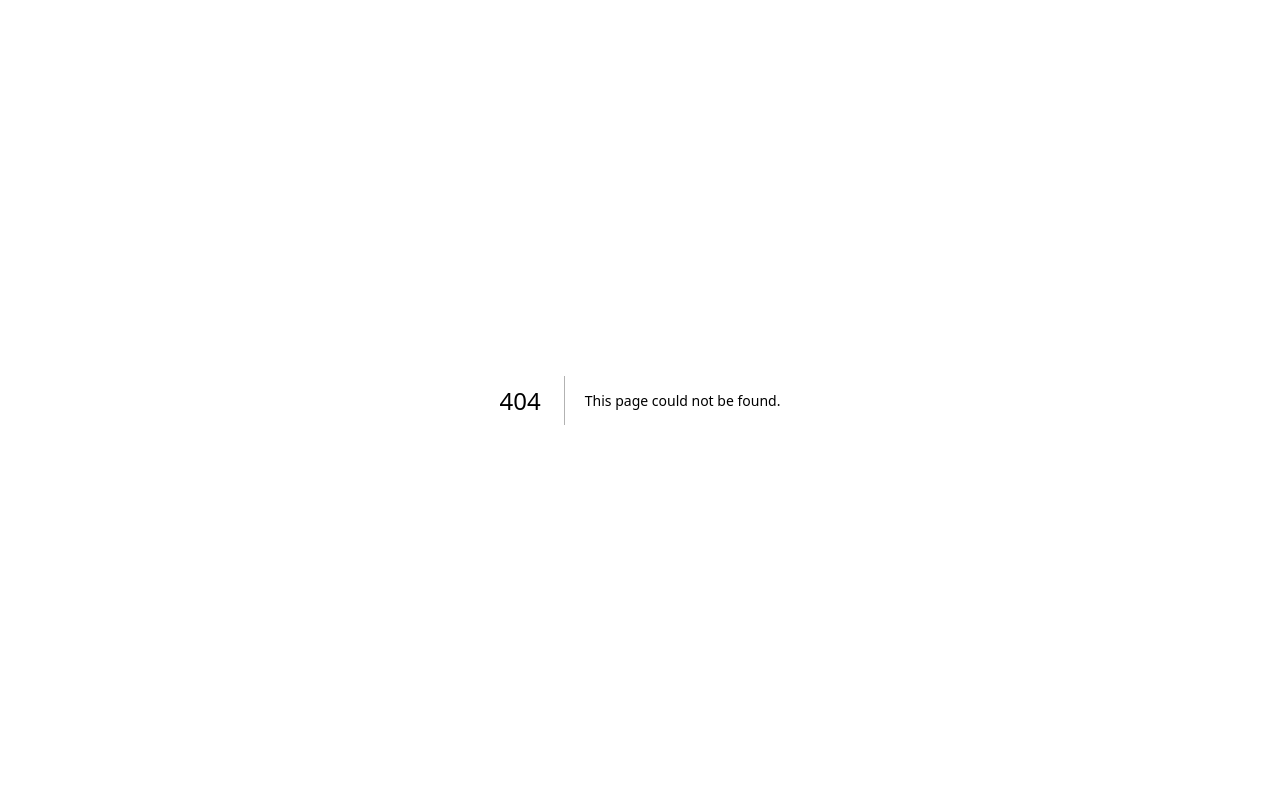
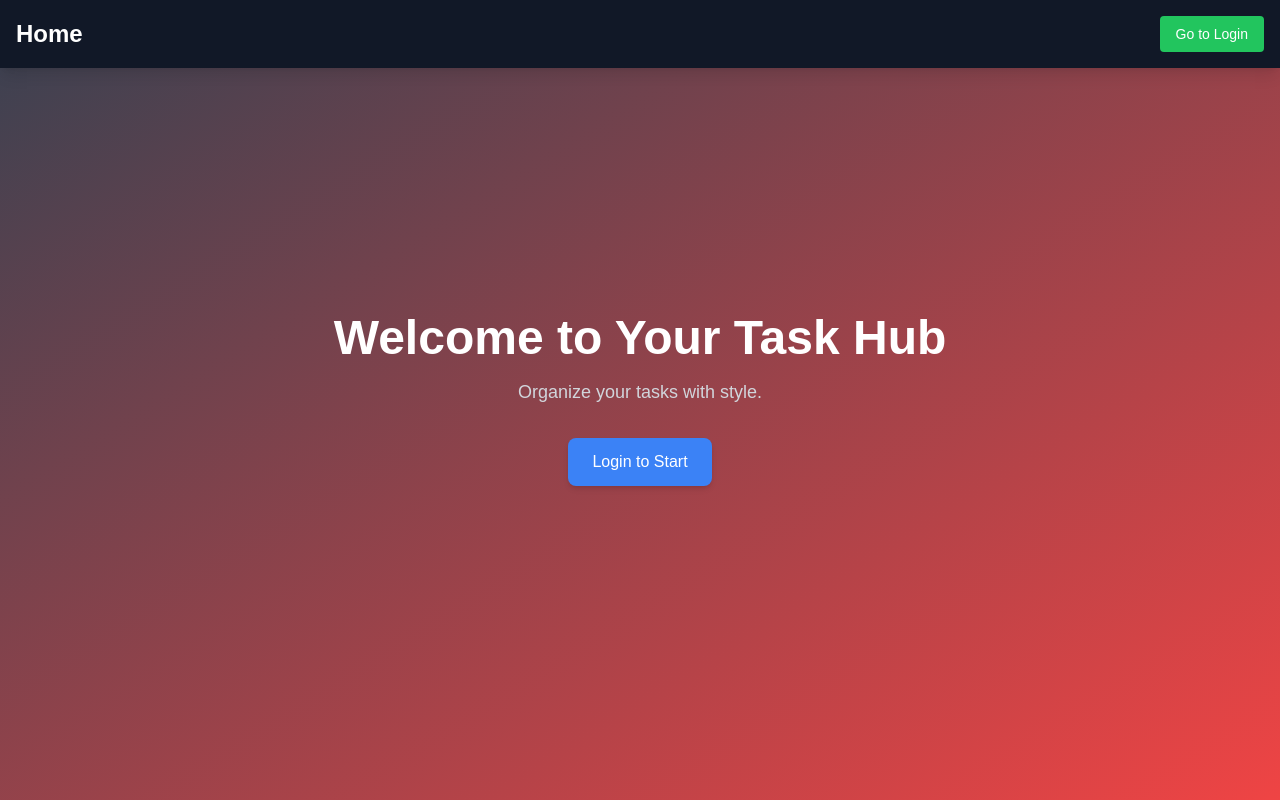
Before and after one commit to ntijoh-zejd-avdic/ReactNext1, a Next.js app in the folder todo-omatic-too/: page /homepage in a window 1280 px wide. Before the commit this address had no page. Built offline with nearby package versions, Linux system fonts and the light colour scheme.

Commit message:
Done with issue #6 and added header to /login

```diff
--- a/todo-omatic-too/src/app/Homepage/homepage.js
+++ /dev/null
@@ -1 +0,0 @@
-"use client";
--- /dev/null
+++ b/todo-omatic-too/src/app/homepage/page.js
@@ -0,0 +1,45 @@
+"use client";
+
+import { useRouter } from "next/navigation";
+import { useEffect, useState } from "react";
+import Header from "@/components/Header";
+
+export default function LandingPage() {
+  const router = useRouter();
+  const [showText, setShowText] = useState(false);
+
+  useEffect(() => {
+    // Delay text appearance for effect
+    const timer = setTimeout(() => setShowText(true), 500);
+    return () => clearTimeout(timer);
+  }, []);
+
+  return (
+    <div className="h-screen flex flex-col justify-center items-center bg-gradient-to-br from-gray-700 to-red-500 text-white">
+      {/* Header Component */}
+      <Header title="Home" buttonLabel="Go to Login" buttonAction={() => router.push("/login")} buttonColor="bg-green-500" />
+
+      {/* Animated Title */}
+      <h1 className={`text-5xl font-bold transition-opacity duration-700 ${showText ? "opacity-100" : "opacity-0"}`}>
+        Welcome to Your Task Hub
+      </h1>
+
+      {/* Subtext */}
+      <p className="mt-4 text-lg text-gray-300">Organize your tasks with style.</p>
+
+      {/* Enter Button */}
+      <button
+        className="mt-8 px-6 py-3 bg-blue-500 text-white rounded-lg shadow-md hover:bg-blue-600 transition"
+        onClick={() => router.push("/login")}
+      >
+        Login to Start
+      </button>
+
+      {/* Invisible Easter Egg (Takes to MapleStory) */}
+      <div
+        className="absolute top-10 left-4 w-16 h-16 opacity-0 cursor-pointer"
+        onClick={() => window.location.href = "https://www.nexon.com/maplestory/"}
+      ></div>
+    </div>
+  );
+}
--- a/todo-omatic-too/src/app/login/page.js
+++ b/todo-omatic-too/src/app/login/page.js
@@ -2,6 +2,8 @@
 
 import { useState } from 'react';
 import { useRouter } from 'next/navigation';
+import Header from '@/components/Header'; // Adjust path if needed
+
 
 const Login = () => {
   const router = useRouter();
@@ -27,6 +29,8 @@ const Login = () => {
 
     const endpoint = isLogin ? '/login' : '/signup';
     const data = { username, password };
+
+
 
     try {
       const response = await fetch(`http://localhost:3001${endpoint}`, {
@@ -56,9 +60,17 @@ const Login = () => {
     }
   };
 
+  const handleHomeClick = () => router.push("/homepage");
   // Return HTML for login/signup form
   return (
     <div className={`h-screen overflow-hidden ${isStyled ? 'bg-gradient-to-br from-gray-600 to-red-500' : 'bg-white'}`}>
+      <Header
+      title="Login"
+      buttonLabel="Back to Home"
+      buttonAction={handleHomeClick}
+      buttonColor="bg-green-500"
+      /> {/* Adding the Header component here */}
+
       {/* Main Content */}
       <div className={`grid grid-rows-[1fr] items-center justify-items-center h-full p-8 sm:p-20 font-[family-name:var(--font-geist-sans)]`}>
         <main className="flex flex-col gap-8 items-center sm:items-start">
```
